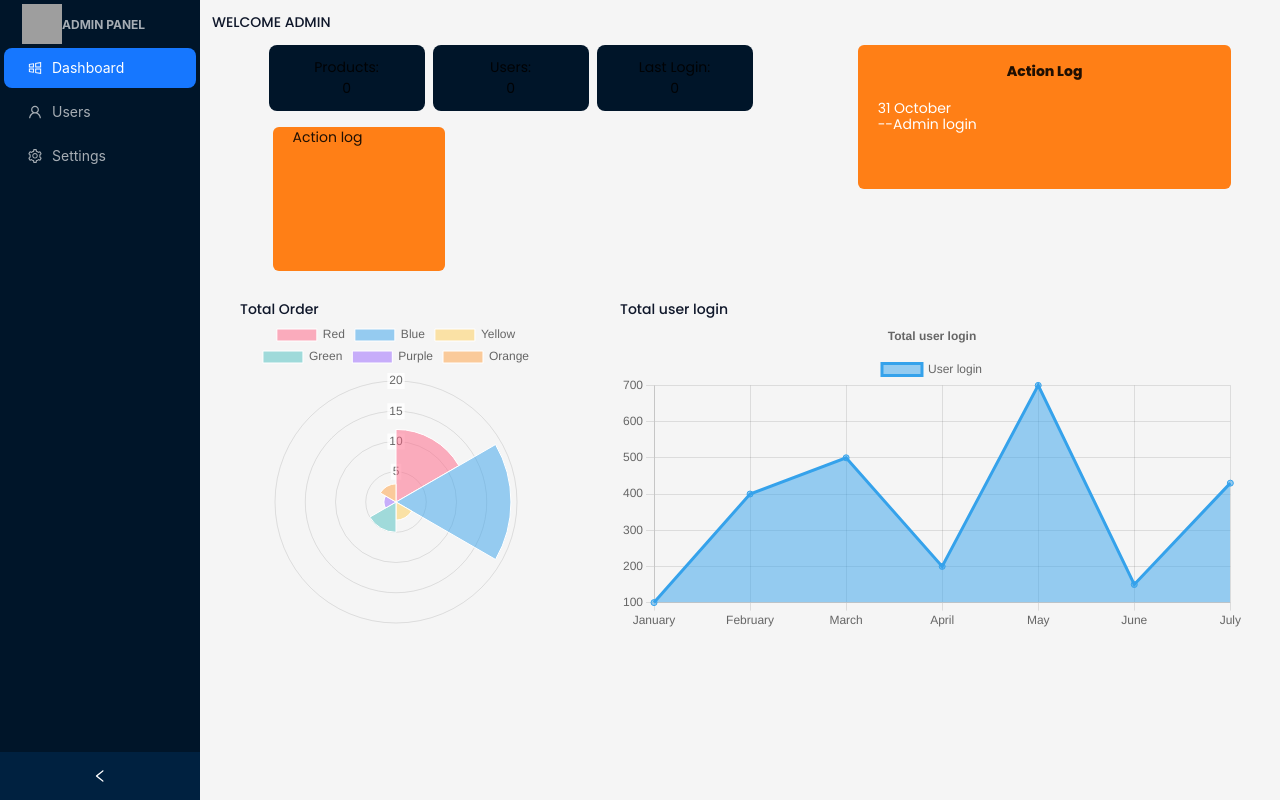
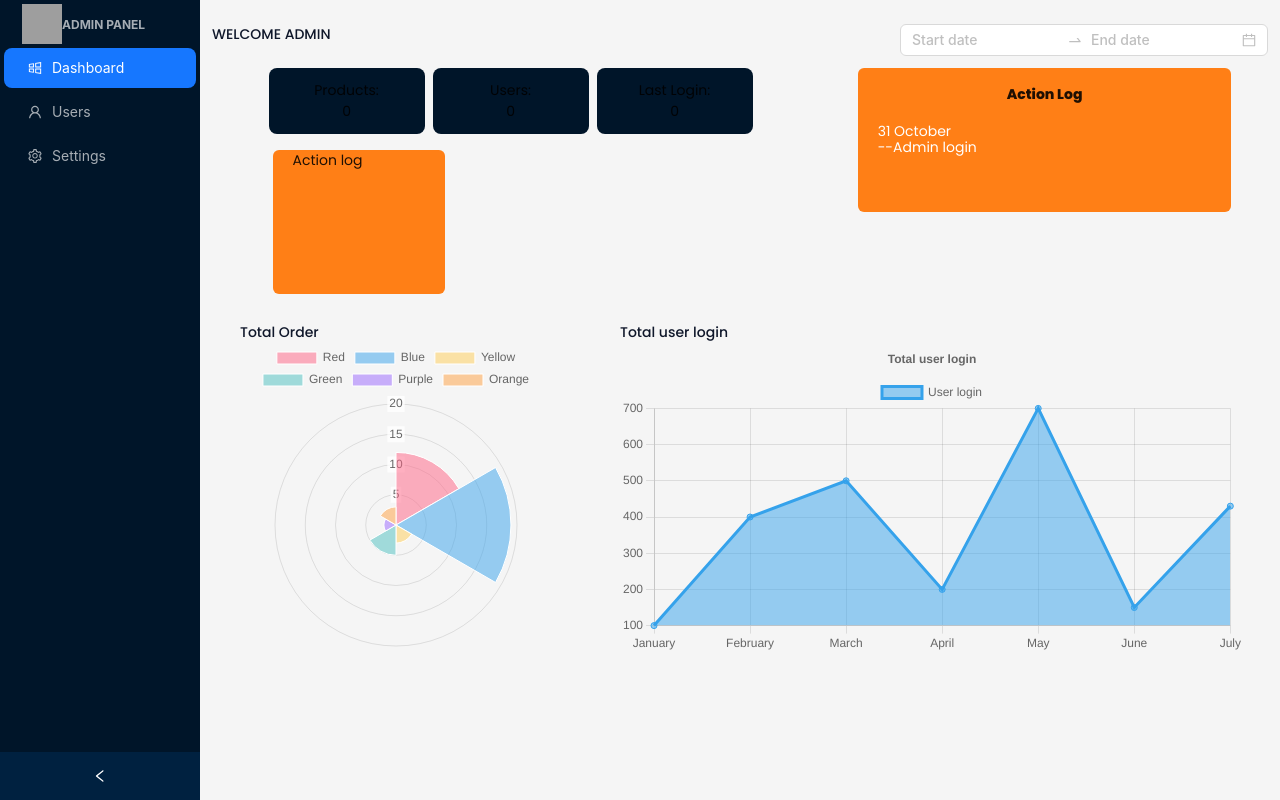
Before and after one commit to KPorus/admin_panel, a Next.js app: page / in a window 1280 px wide. Built offline with nearby package versions, Linux system fonts and the light colour scheme; grey boxes are pictures that could not be loaded.

Commit message:
add date picker

```diff
--- /dev/null
+++ b/src/components/DashBoard/DatePicker/Date_Picker.tsx
@@ -0,0 +1,12 @@
+import React from 'react';
+import { DatePicker, Space } from 'antd';
+
+const { RangePicker } = DatePicker;
+
+const Date_Picker: React.FC = () => (
+    <Space direction="vertical" size={12}>
+        <RangePicker />
+    </Space>
+);
+
+export default Date_Picker;
--- a/src/pages/index.tsx
+++ b/src/pages/index.tsx
@@ -1,15 +1,21 @@
-import React, { ReactNode } from 'react';
+import React, { ReactNode } from "react";
 import dynamic from "next/dynamic";
 const RootLayouts = dynamic(() => import("@/components/Layout/RootLayouts"));
-const HeadTag = dynamic(() => import('@/Helpers/HeadTag/HeadTag'));
-const Homepage = dynamic(() => import('@/components/Home/Homepage'));
+const HeadTag = dynamic(() => import("@/Helpers/HeadTag/HeadTag"));
+const Homepage = dynamic(() => import("@/components/Home/Homepage"));
+const Date_Picker = dynamic(() => import("@/components/DashBoard/DatePicker/Date_Picker"));
 export default function Home()
 {
   return (
     <main>
-      <HeadTag title='Home' descriptionContent='Welcome to Admin page'></HeadTag>
-      <div className='text-start p-3 uppercase text-slate-900 font-medium'>
-        Welcome admin
+      <HeadTag
+        title='Home'
+        descriptionContent='Welcome to Admin page'></HeadTag>
+      <div className=" flex justify-between mt-3">
+        <div className='text-start p-3 uppercase text-slate-900 font-medium'>
+          Welcome admin
+        </div>
+        <div className="text-start p-3 uppercase text-slate-900 font-medium"><Date_Picker></Date_Picker></div>
       </div>
       <Homepage></Homepage>
     </main>
@@ -18,9 +24,5 @@ export default function Home()
 
 Home.getLayout = function getLayout(page: ReactNode)
 {
-  return (
-    <RootLayouts>
-      {page}
-    </RootLayouts>
-  )
+  return <RootLayouts>{page}</RootLayouts>;
 };
```
